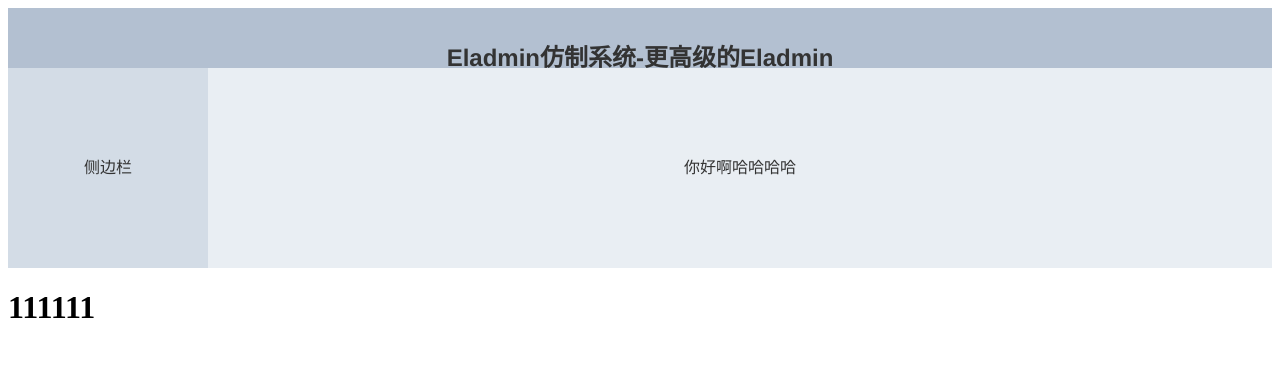
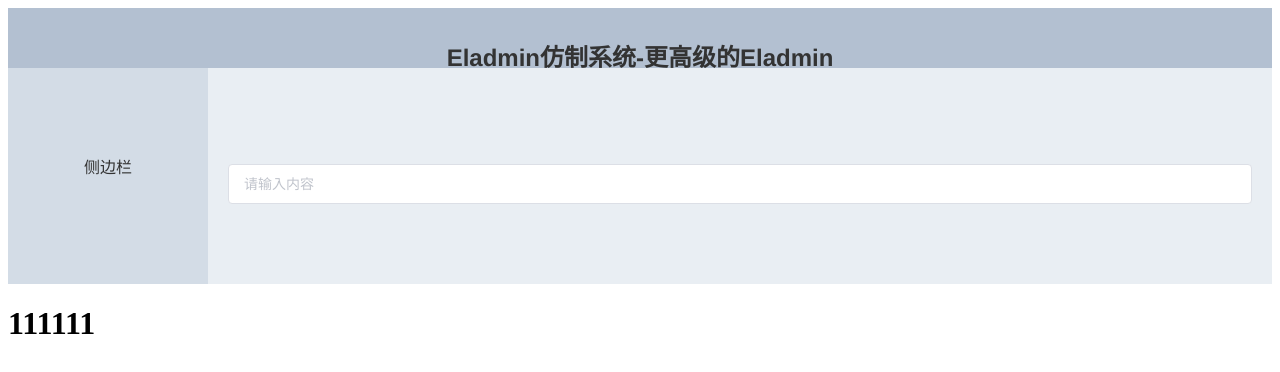
Before and after one commit to MyMatrixs/eladmin-practice, a Vue app: page / in a window 1280 px wide. Shown: the top 372 px of the page. Built offline with nearby package versions, Linux system fonts and the light colour scheme.

Commit message:
elementUI尝试

```diff
--- a/src/views/Login.vue
+++ b/src/views/Login.vue
@@ -4,7 +4,10 @@
     <el-header><h1>Eladmin仿制系统-更高级的Eladmin</h1></el-header>
     <el-container>
         <el-aside width="200px">侧边栏</el-aside>
-        <el-main>{{mydata}}</el-main>
+        <el-main>
+            <p>{{input}}</p>
+            <el-input v-model="input" placeholder="请输入内容"></el-input>
+        </el-main>
     </el-container>
     </el-container>
   </div>
@@ -16,7 +19,8 @@ export default {
     name:'LoginIn',
     data(){
         return{
-            mydata:"你好啊哈哈哈哈"
+            mydata:"你好啊",
+            input:''
         }
     }
 }
```
